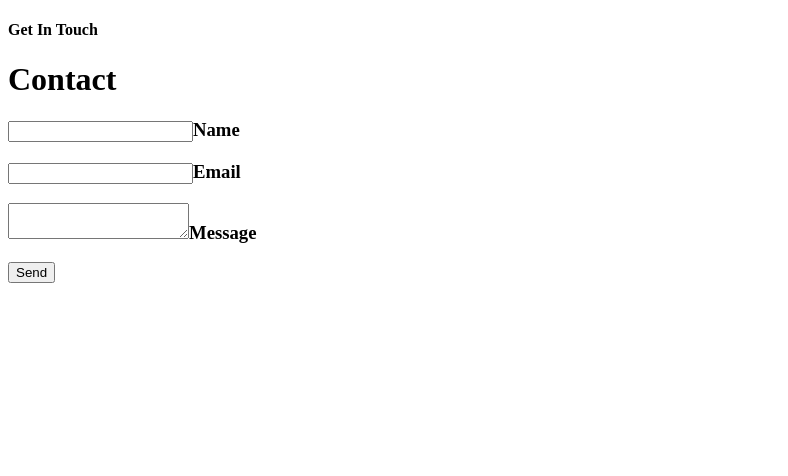
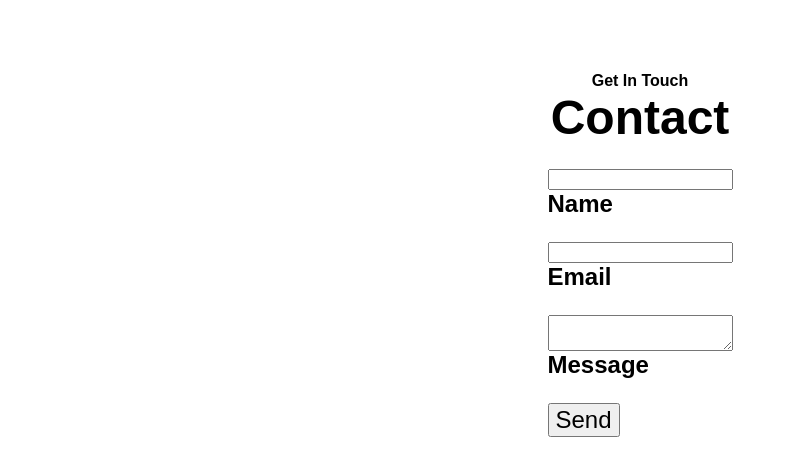
Before and after one commit to andrewjsalas/react-contact-form, a React (Create React App) app: page / in a window 1280 px wide. Shown: the top 476 px of the page, without its empty margins (0-788 px from the left). Built offline with nearby package versions, Linux system fonts and the light colour scheme.

Commit message:
Basic Form Styling for readability

```diff
--- /dev/null
+++ b/src/App.css
@@ -0,0 +1,2 @@
+@import url('https://fonts.googleapis.com/css2?family=Mukta&display=swap');
+/* Mukta */
--- a/src/App.js
+++ b/src/App.js
@@ -51,19 +51,26 @@ function App() {
 }
 
 const PageContainer = styled.div`
-
+  display: flex;
+  flex-direction: column;
+  justify-content: center;
+  font-family: 'Mukta', sans-serif;
 `
 
 const PageHeader = styled.h1`
-
+  text-align: center;
+  margin: 0rem;
+  font-size: 3rem;
 `
 
 const PageSubHeader = styled.h4`
-
+  text-align: center;
+  margin: 0;
+  margin-top: 4rem;
 `
 
 const ContactCard = styled.div`
-
+  margin: 0 auto;
 `
 
 const InputFields = styled.div`
@@ -71,11 +78,14 @@ const InputFields = styled.div`
 `
 
 const Label = styled.h3`
-
+  display: flex;
+  flex-direction: column;
+  font-size: 1.5rem;
 `
 
 const Input = styled.input`
-
+  display: flex;
+  flex-direction: column;
 `
 
 const TextArea = styled.textarea`
@@ -83,6 +93,8 @@ const TextArea = styled.textarea`
 `
 
 const Button = styled.button`
+  font-size: 1.5rem;
+
 `
 
 export default App;
```
